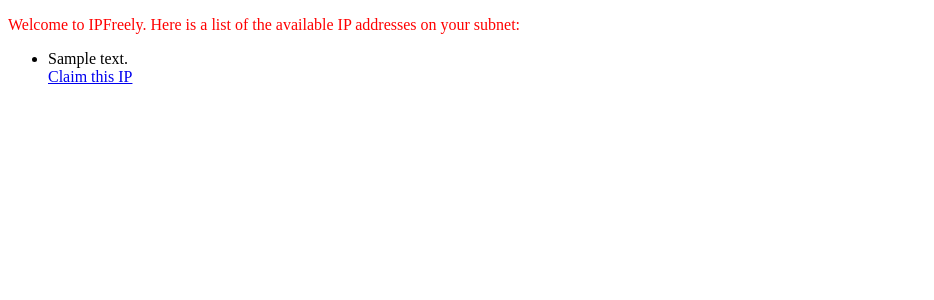
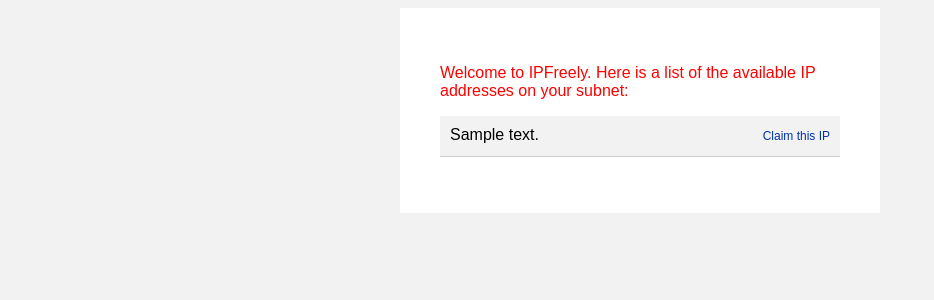
Before and after one commit to IanHinden/ipfreely, a Flask app: page / in a window 1280 px wide. Shown: the top 300 px of the page, without its empty margins (0-934 px from the left). Run offline with Flask 2, Linux system fonts and the light colour scheme; tables that the repository leaves empty hold one stand-in row (values such as "Sample post"); some libraries are stand-ins or nearby versions.

Commit message:
Design front end

```diff
--- a/cliip.py
+++ b/cliip.py
@@ -21,8 +21,8 @@
 for x in network.hosts():
 	response = pyping.ping(str(x))
 	ip = socket.inet_ntoa(struct.pack('!L', x))
-	ip_record = IpStatus.query.filter(IpStatus.ip_address.endswith(ip)) #see if there is an equals method instead of endswith
 	status = IpStatus(ip, True)
+	ip_record = IpStatus.query.filter_by(ip_address=ip).first()
 	if response.ret_code == 0:
 		print "%s is free" % (ip)
 		status.free = True
--- a/static/js/scripts.js
+++ /dev/null
@@ -1,16 +0,0 @@
-alert("This is a test");
-
-$(‘.ip-claim-link’).click(function(e){
-e.preventDefault();
-claimIP($(this).text());
-});
-
-$.ajax({
-
-url: ‘localhost/claimip?address=‘ + ip,
-type: ‘GET’,
-success: function(response){
-    alert(‘SUCCESS!’);
-},
-error: function(x,y,z){
-}
--- a/templates/index.html
+++ b/templates/index.html
@@ -3,21 +3,55 @@
 <head>
 	<title>IPFreely - Available IP Addresses</title>
 	<link rel=stylesheet type=text/css href="{{ url_for('static', filename='css/style.css') }}">
+	<style type="text/css">
+		.main-content{max-width:400px; margin:0 auto; background: #fff; padding: 40px;}
+		body{background:#f2f2f2; font-family: arial;}
+		li{list-style-type: none; border-bottom: 1px solid #ccc}
+		li:after{content: ' '; display: table; clear: both;}
+		ul{padding:0;}
+		ul>li>span{margin-right: 15px; padding: 10px; display: block; float: left;}
+		ul>li>a{color:#0033aa; padding: 13px 10px; text-decoration: none; float: right; font-size: 12px;}
+		ul>li>a:hover{text-decoration: underline;}
+		li:nth-child(odd){background: #f2f2f2;}
+	</style>
 </head>
 <body>
+<div class='main-content'>
 	<p>Welcome to IPFreely. Here is a list of the available IP addresses on your subnet:</p>
 
 	<ul>
 	{% for ipstatus in addresses %}
 		{% if ipstatus.free %}
-			<li>{{ipstatus.ip_address}}</li>
-			<a href="{{ url_for('delete', id=ipstatus.id) }}">Claim this IP</a>
+			<li><span>{{ipstatus.ip_address}}</span> <a data-ip="{{ipstatus.ip_address}}" data-id="{{ipstatus.id}}" class="ip_button" href="#">Claim this IP</a></li>
 		{% endif %}
 	{% endfor %}
 	</ul>
-
+</div>
 <script type="text/javascript" src="{{ url_for('static', filename='js/scripts.js') }}"></script>
 <script src="https://ajax.googleapis.com/ajax/libs/jquery/3.2.0/jquery.min.js"></script>
+<script>
+
+$(".ip_button").click(function(e){
+	e.preventDefault();
+	var id = $(this).attr("data-id");
+	var ip = $(this).attr("data-ip");
+	reserveIp(id, ip, $(this).parent());
+})
+
+	function reserveIp(id, ip, el){$.ajax({
+		type:"GET",
+		url:"/delete/"+id,
+		success: function(response){
+			if(response){
+				el.hide();
+				alert("You claimed " + ip)
+			}
+		},
+		error: function(a, b, c){
+			alert("There was an error when trying to claim this IP address")
+		}
+	})}
+</script>
 
 </body>
 </html>
```
